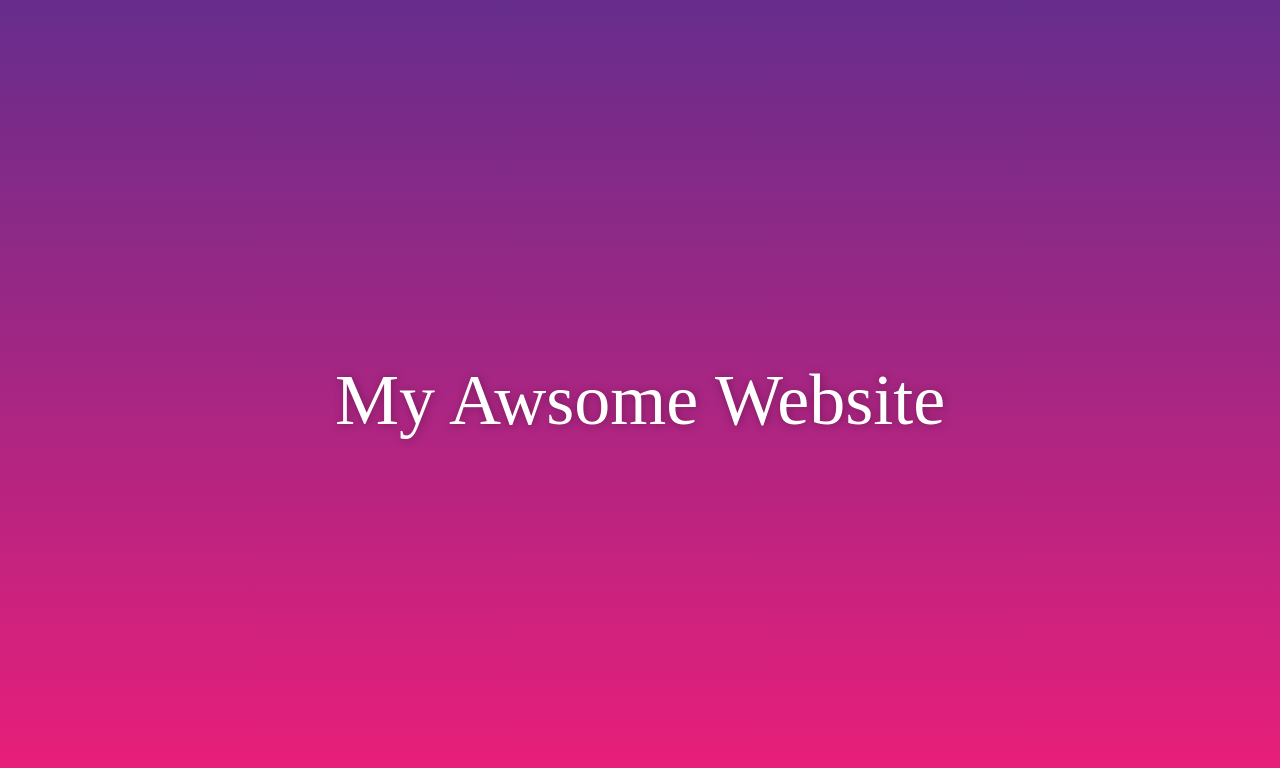
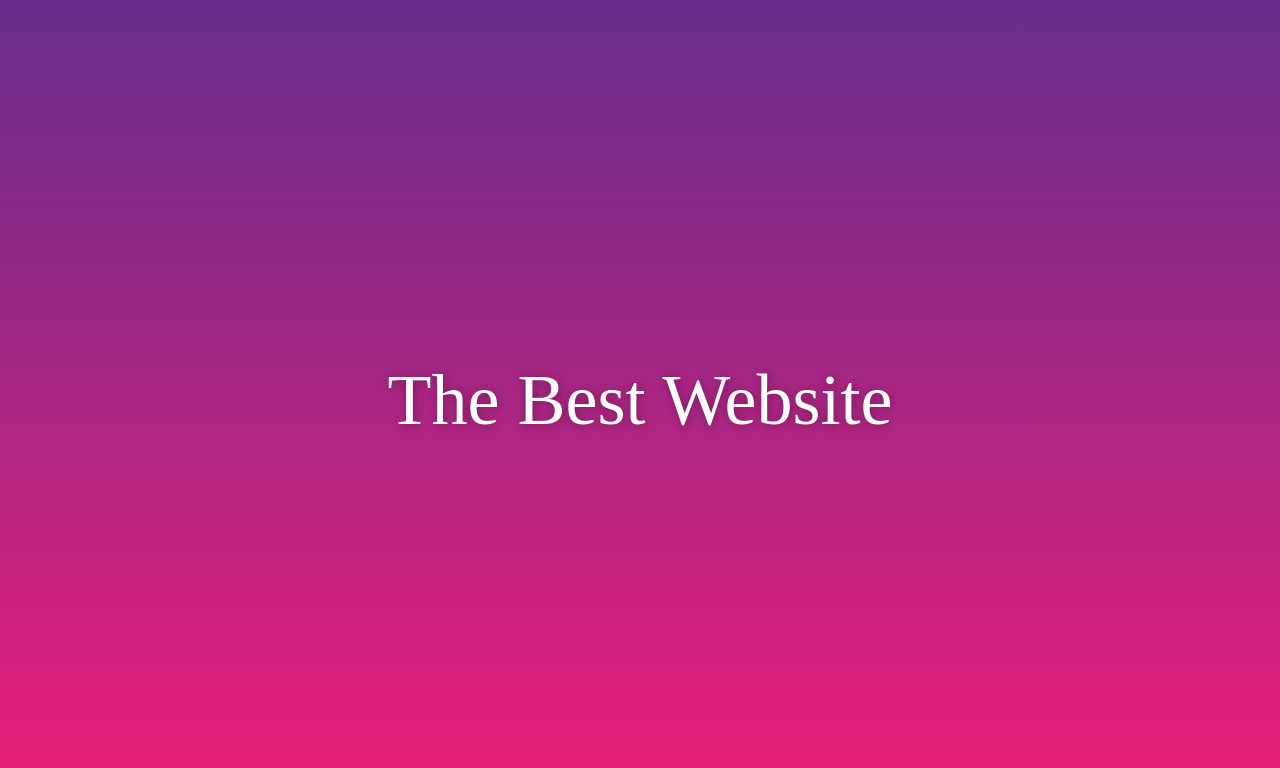
Before and after one commit to cohenofir46/shani-example, a plain HTML site: page index.html in a window 1280 px wide. Drawn offline with Linux system fonts and the light colour scheme.

Commit message:
changes website title

```diff
--- a/index.html
+++ b/index.html
@@ -8,6 +8,6 @@
     <link rel="stylesheet" href="styles.css">
   </head>
   <body>
-    <div class="title">my awsome website</div>
+    <div class="title">the best website</div>
   </body>
 </html>
```
